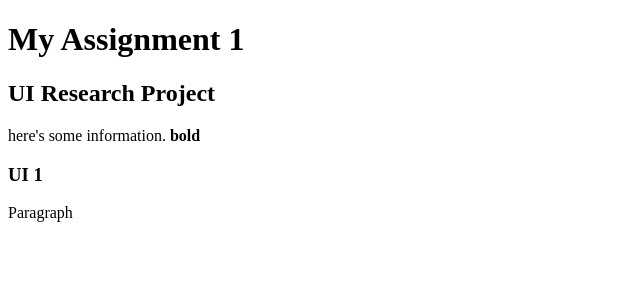
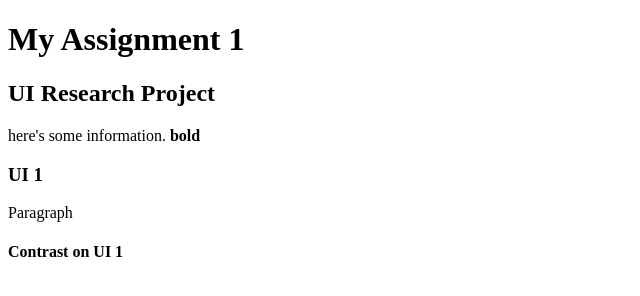
Before and after one commit to yuliax000/interface-development-a1, a plain HTML site: page index.html in a window 1280 px wide. Shown: the whole page, without its empty margins (0-640 px from the left). Drawn offline with Linux system fonts and the light colour scheme.

Commit message:
Update index.html

```diff
--- a/index.html
+++ b/index.html
@@ -12,5 +12,6 @@
     <p>here's some information. <strong>bold</strong></p>
     <h3>UI 1</h3>
     <p>Paragraph</p>
+    <h4>Contrast on UI 1</h4>
 </body>
 </html>
```
